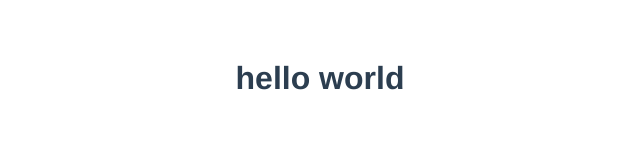
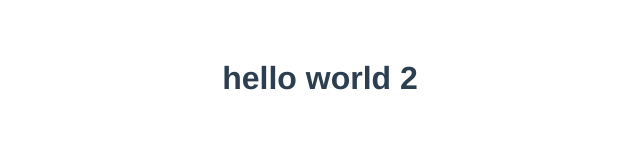
Before and after one commit to danivijay/vue-test-app, a Vue app: page / in a window 1280 px wide. Shown: the top 160 px of the page, without its empty margins (320-960 px from the left). Built offline with nearby package versions, Linux system fonts and the light colour scheme.

Commit message:
return msg

```diff
--- a/src/components/nameList.vue
+++ b/src/components/nameList.vue
@@ -1,5 +1,5 @@
 <template>
-<h1>hello world</h1>
+<h1>{{msg}}</h1>
 </template>
 
 <script>
@@ -7,6 +7,7 @@ export default {
   name: 'nameList',
   data () {
     return {
+      msg: "hello world 2"
     }
   }
 }
```
